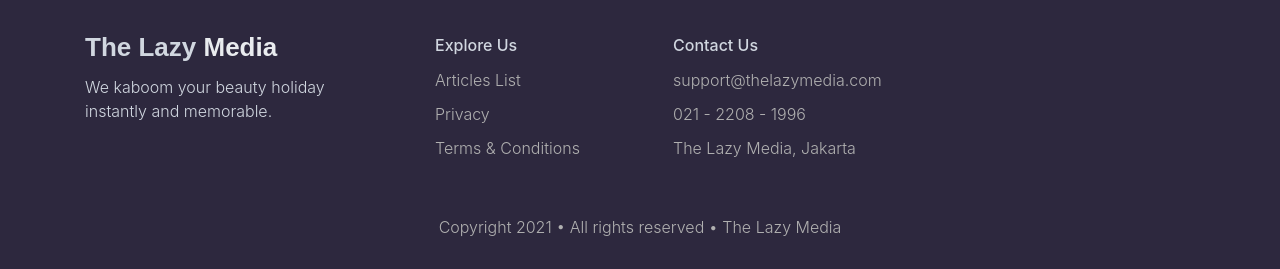
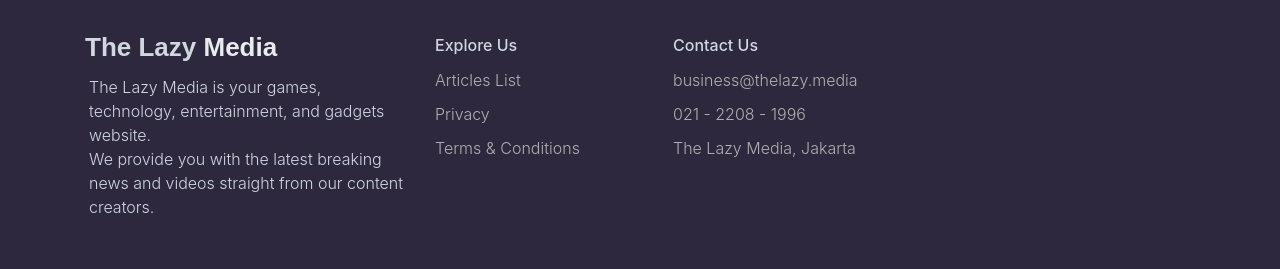
Before and after one commit to ikhbaldwiyan/the-lazy-media, a React (Create React App) app: page / in a window 1280 px wide. Shown: the part 1021-1290 px from the top of the page. Built offline with nearby package versions, Linux system fonts and the light colour scheme; no server answers.

Commit message:
update footer and folder structure

```diff
--- a/src/App.js
+++ b/src/App.js
@@ -5,8 +5,8 @@
 import Home from 'pages/Home';
 import DetailPage from 'pages/DetailPage';
 import Article from 'pages/Article';
-import Games from 'pages/Games';
-import Tech from 'pages/Tech';
+import Games from 'pages/tags/Games';
+import Tech from 'pages/tags/Tech';
 
 function App() {
   return (
--- a/src/pages/Home.js
+++ b/src/pages/Home.js
@@ -1,7 +1,7 @@
 import React from 'react';
 import Header from 'parts/Header';
-import HomeArticles from 'parts/HomeArticles';
 import Article from 'pages/Article'
+import FeaturedArticles from 'parts/FeaturedArticles';
 import HomeCategories from 'parts/HomeCategories';
 import Footer from 'parts/Footer';
 
@@ -10,7 +10,7 @@
     <div>
       <Header {...props} />
       <div className="container">
-        <HomeArticles />
+        <FeaturedArticles />
         <HomeCategories />
         <Article {...props} />
       </div>
--- a/src/pages/Games.js
+++ b/src/pages/tags/Games.js
@@ -1,5 +1,5 @@
-import React from 'react'
-import ArticleTags from './ArticleTags'
+import React from 'react';
+import ArticleTags from 'pages/ArticleTags';
 
 function Games(props) {
   return (
--- a/src/pages/Tech.js
+++ b/src/pages/tags/Tech.js
@@ -1,5 +1,5 @@
-import React from 'react'
-import ArticleTags from './ArticleTags'
+import React from 'react';
+import ArticleTags from 'pages/ArticleTags';
 
 function Tech(props) {
   return (
--- a/src/parts/HomeArticles.js
+++ b/src/parts/FeaturedArticles.js
@@ -6,13 +6,13 @@
 import Button from 'elements/Button';
 import SkeletonHome from 'components/Skeleton/SkeletonHome';
 
-function HomeArticles() {
+function FeaturedArticles() {
   const [article, setArticle] = useState([]);
   const baseUrl = 'https://the-lazy-media-api.vercel.app/api';
 
   useEffect(() => {
     window.document.title = 'Home'
-    axios.get(`${baseUrl}/games?page=1`).then((res) => {
+    axios.get(`${baseUrl}/search?search=te`).then((res) => {
       const data = res.data;
       setArticle(data);
     });
@@ -76,4 +76,4 @@
   );
 }
 
-export default HomeArticles;
+export default FeaturedArticles;
--- a/src/parts/Footer.js
+++ b/src/parts/Footer.js
@@ -9,9 +9,9 @@
         <div className="row">
           <div className="col-auto" style={{width: 350}}>
             <IconText />
-            <p className="brand-tagline">
-              We kaboom your beauty holiday <br/>
-              instantly and memorable.
+            <p className="brand-tagline ml-1">
+              The Lazy Media is your games, technology, entertainment, and gadgets website. <br />
+              We provide you with the latest breaking news and videos straight from our content creators.
             </p>
           </div>
           <div className="col-2 mr-5">
@@ -39,7 +39,7 @@
             <ul className="list-group list-group-flush">
               <li className="list-group-item">
                 <Button type="link" href="mailto:support@staycation.id" isExternal>
-                  support@thelazymedia.com
+                  business@thelazy.media
                 </Button>
               </li>
               <li className="list-group-item">
```
